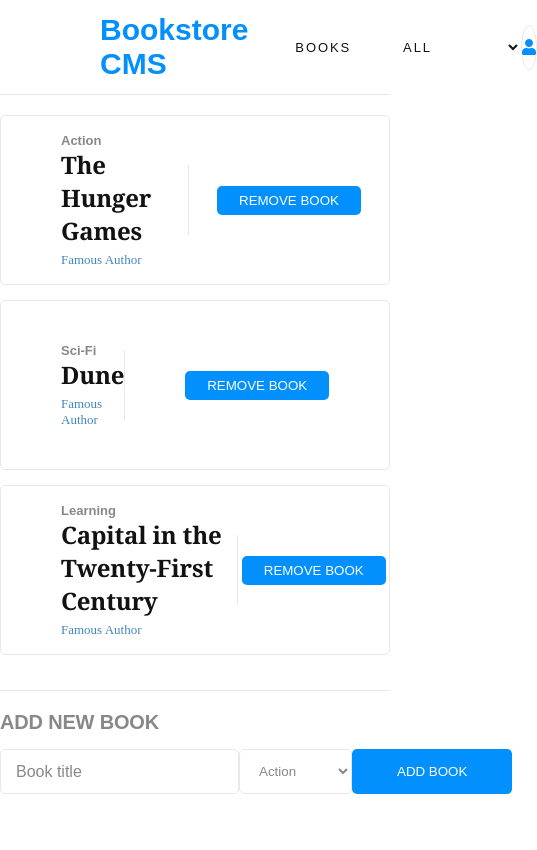
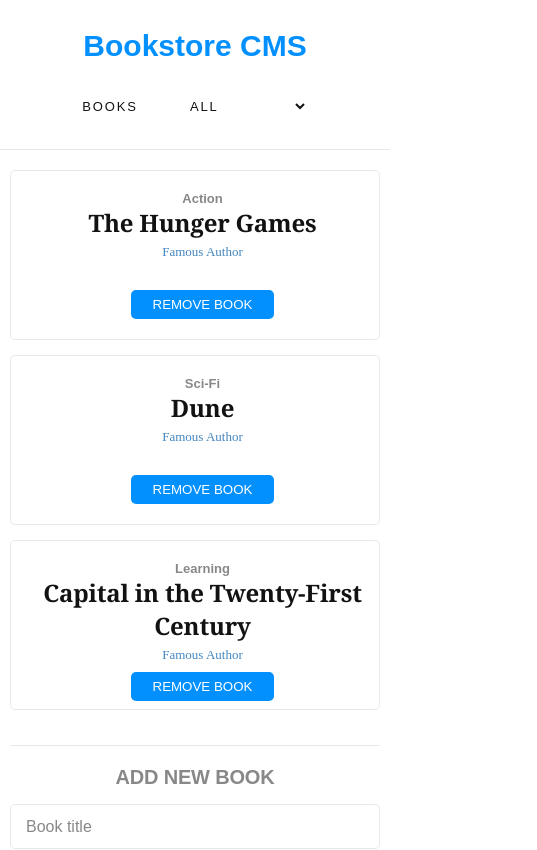
Before and after one commit to ermin-cahtarevic/react-bookstore, a React (Create React App) app: page / in a window 390 px wide. Shown: the top 850 px of the page, 537 px wide, since content can reach past the window. Built offline with nearby package versions, Linux system fonts and the light colour scheme.

Commit message:
Update styling - make app responsive and add screenshot of mobile version to the README file

```diff
--- a/src/styles/book-list.css
+++ b/src/styles/book-list.css
@@ -4,3 +4,9 @@
   padding-bottom: 20px;
   border-bottom: 1px solid #e8e8e8;
 }
+
+@media only screen and (max-width: 768px) {
+  .book-list {
+    margin: 20px 10px;
+  }
+}
--- a/src/styles/book.css
+++ b/src/styles/book.css
@@ -55,3 +55,15 @@
   cursor: pointer;
   background-color: #005697;
 }
+
+@media only screen and (max-width: 768px) {
+  .book {
+    padding: 20px 0 0 15px;
+    flex-direction: column;
+    text-align: center;
+  }
+
+  .book-remove {
+    border-left: none;
+  }
+}
--- a/src/styles/books-form.css
+++ b/src/styles/books-form.css
@@ -59,3 +59,28 @@
   cursor: pointer;
   background-color: #005697;
 }
+
+@media only screen and (max-width: 1200px) {
+  .form-wrap {
+    text-align: center;
+    padding: 0 10px;
+  }
+
+  .form-wrap form {
+    flex-direction: column;
+  }
+
+  .title-input {
+    width: initial;
+  }
+
+  .category-select {
+    height: 45px;
+    width: initial;
+    margin: 15px 0;
+  }
+
+  .add-book-btn {
+    height: 45px;
+  }
+}
--- a/src/styles/category-filter.css
+++ b/src/styles/category-filter.css
@@ -65,3 +65,31 @@
   align-items: center;
   border-radius: 50%;
 }
+
+@media only screen and (max-width: 768px) {
+  .header {
+    padding: 0 15px;
+    height: 150px;
+  }
+
+  .header-left {
+    flex-wrap: wrap;
+    width: 100%;
+    justify-content: center;
+  }
+
+  .logo {
+    width: 100%;
+    text-align: center;
+    margin-right: 0;
+  }
+
+  .header-books,
+  .select {
+    margin-top: 30px;
+  }
+
+  .user-icon {
+    display: none;
+  }
+}
```
Also changed, not shown: public/bookstore-mobile.png (added), 1 other file (tests, documents, lock files or other folders).
